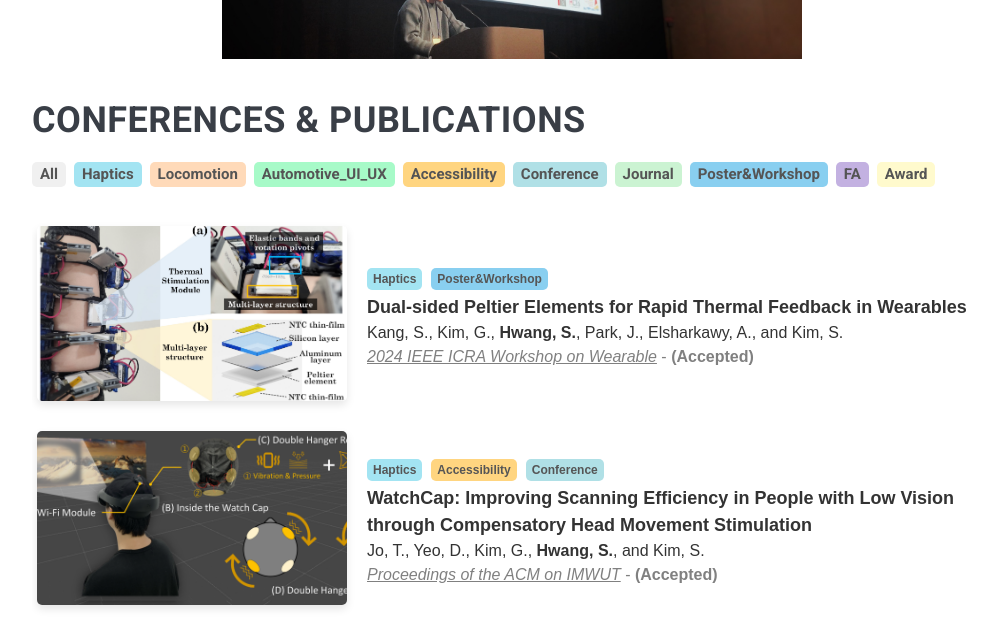
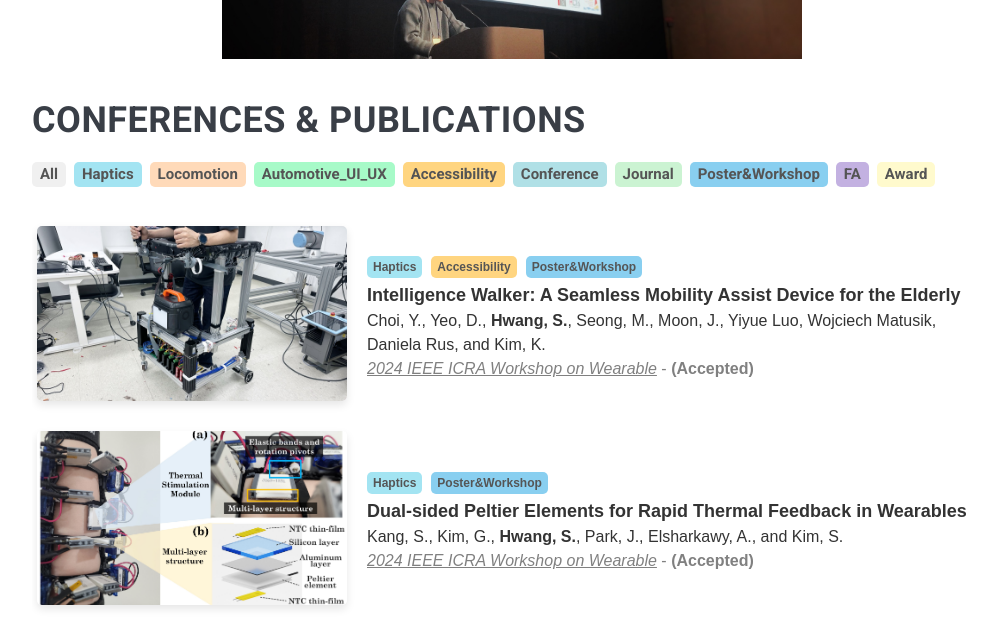
Before and after one commit to anoldhsh/anoldhsh.github.io, a Jekyll site: the page built from _pages/2PUBLICATIONS.md, in a window 1280 px wide and 900 px high, scrolled down 482 px, cut to the strip 0-631 px from the top of the window. Shown: the whole strip, without its empty margins (128-1125 px from the left). Built offline with Jekyll 4.4.1, drawn with Linux system fonts in a browser that asks for light colours; nearby versions of some CDN libraries.

Commit message:
Revert "Publication Update"
This reverts commit 6d9b4cdffa38a1853a2fb0897db2b5e1f12d7887.

```diff
--- a/_pages/2PUBLICATIONS.md
+++ b/_pages/2PUBLICATIONS.md
@@ -125,7 +125,7 @@
   <button class="tag-filter-btn" data-filter="Award">Award</button>
 </div>
 
-<!-- <div class="publication-container" data-tags="Haptics Accessibility Poster&Workshop">
+<div class="publication-container" data-tags="Haptics Accessibility Poster&Workshop">
   <div class="publication-image">
     <img src="/images/HapticWalker.jpeg" alt="Research Image">
   </div>
@@ -134,7 +134,7 @@
     <font size="3" style="color:dark_gray;">Choi, Y., Yeo, D., <strong>Hwang, S.</strong>, Seong, M., Moon, J., Yiyue Luo, Wojciech Matusik, Daniela Rus, and Kim, K.</font><br>
     <font size="3" style="color:gray;"><u><i>2024 IEEE ICRA Workshop on Wearable</i></u> - <strong>(Accepted)</strong></font>
   </div>
-</div> -->
+</div>
 
 <div class="publication-container" data-tags="Haptics Poster&Workshop">
   <div class="publication-image">
--- a/index.html
+++ b/index.html
@@ -147,7 +147,7 @@
 				<button class="tag-filter-btn" data-filter="Award">Award</button>
 			  </div>
 
-			  <!-- <div class="publication-container" data-tags="Haptics Accessibility Poster&Workshop">
+			  <div class="publication-container" data-tags="Haptics Accessibility Poster&Workshop">
 				<div class="publication-image">
 				  <img src="/images/HapticWalker.jpeg" alt="Research Image">
 				</div>
@@ -156,7 +156,7 @@
 				  <font size="3" style="color:dark_gray;">Choi, Y., Yeo, D., <strong>Hwang, S.</strong>, Seong, M., Moon, J., Yiyue Luo, Wojciech Matusik, Daniela Rus, and Kim, K.</font><br>
 				  <font size="3" style="color:gray;"><u><i>2024 IEEE ICRA Workshop on Wearable</i></u> - <strong>(Accepted)</strong></font>
 				</div>
-			  </div> -->
+			  </div>
 
 			  <div class="publication-container" data-tags="Haptics Poster&Workshop">
 				<div class="publication-image">
```
